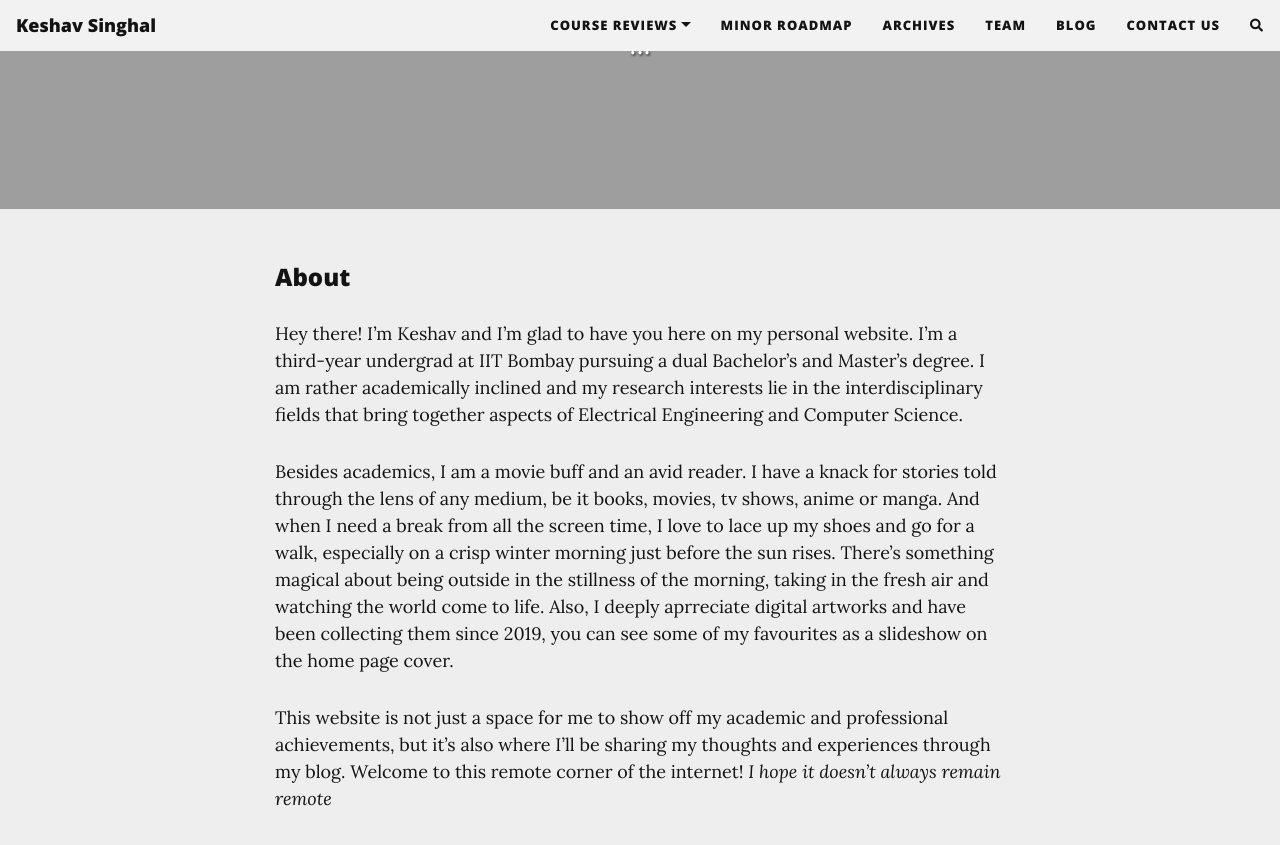
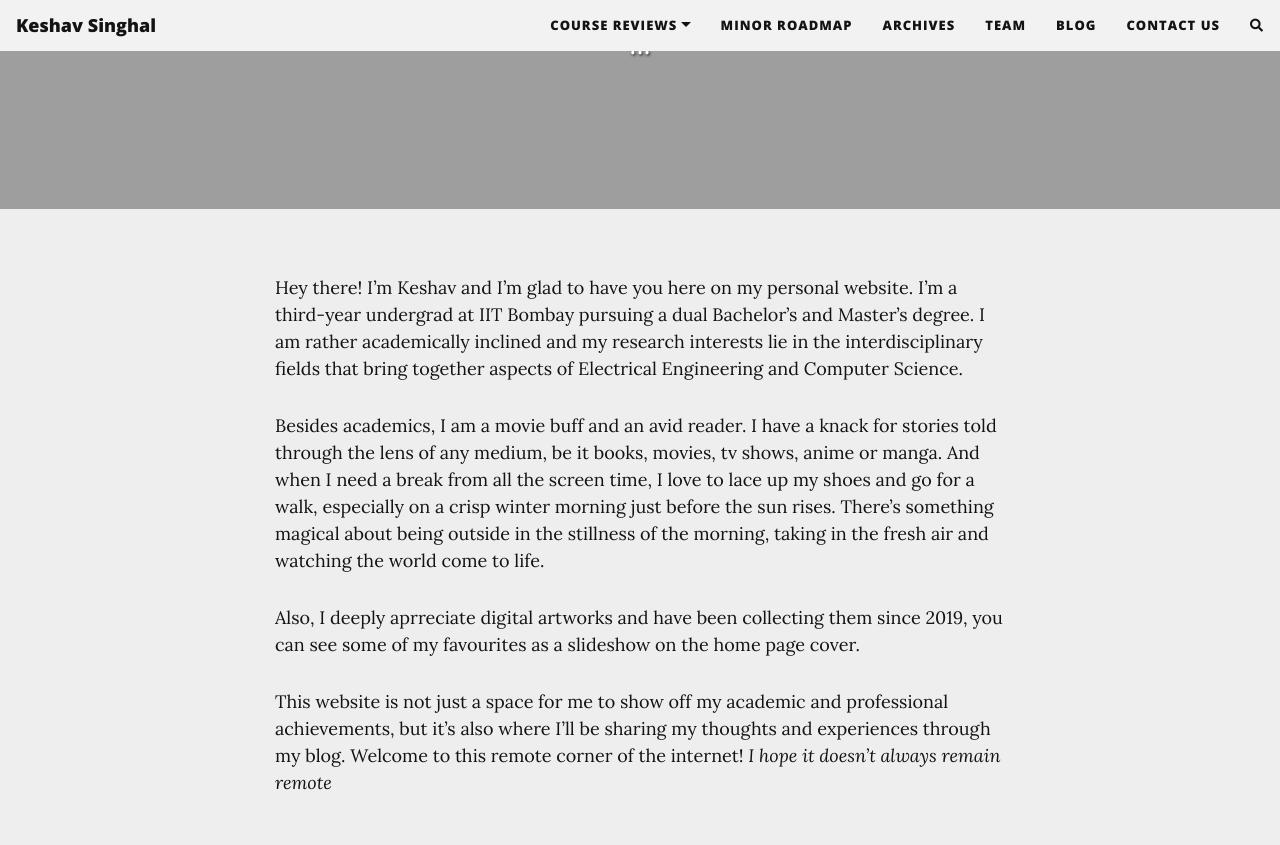
Before and after one commit to Keshav1711/web, a Jekyll site: the page built from index.md, in a window 1280 px wide and 900 px high, scrolled down 336 px. Shown: the top 845 px of the window. Built offline with Jekyll 4.4.1, drawn with Linux system fonts in a browser that asks for light colours; nearby versions of some CDN libraries; comment, search, counter and statistics services are not loaded.

Commit message:
Update index.md

```diff
--- a/index.md
+++ b/index.md
@@ -8,9 +8,10 @@ share-img:
 cover-img: ["assets/img/Art_320.jpg","assets/img/Art_380.jpg","assets/img/Art_280.jpg","assets/img/Art_130.jpg","assets/img/Art_87.jpg","assets/img/Art_110.jpg"]
 ---
 
-### About
 Hey there! I'm Keshav and I'm glad to have you here on my personal website. I'm a third-year undergrad at IIT Bombay pursuing a dual Bachelor's and Master's degree. I am rather academically inclined and my research interests lie in the interdisciplinary fields that bring together aspects of Electrical Engineering and Computer Science.
 
-Besides academics, I am a movie buff and an avid reader. I have a knack for stories told through the lens of any medium, be it books, movies, tv shows, anime or manga. And when I need a break from all the screen time, I love to lace up my shoes and go for a walk, especially on a crisp winter morning just before the sun rises. There's something magical about being outside in the stillness of the morning, taking in the fresh air and watching the world come to life. Also, I deeply aprreciate digital artworks and have been collecting them since 2019, you can see some of my favourites as a slideshow on the home page cover.
+Besides academics, I am a movie buff and an avid reader. I have a knack for stories told through the lens of any medium, be it books, movies, tv shows, anime or manga. And when I need a break from all the screen time, I love to lace up my shoes and go for a walk, especially on a crisp winter morning just before the sun rises. There's something magical about being outside in the stillness of the morning, taking in the fresh air and watching the world come to life.
+
+Also, I deeply aprreciate digital artworks and have been collecting them since 2019, you can see some of my favourites as a slideshow on the home page cover.
 
 This website is not just a space for me to show off my academic and professional achievements, but it's also where I'll be sharing my thoughts and experiences through my blog. Welcome to this remote corner of the internet! _I hope it doesn't always remain remote_
```
